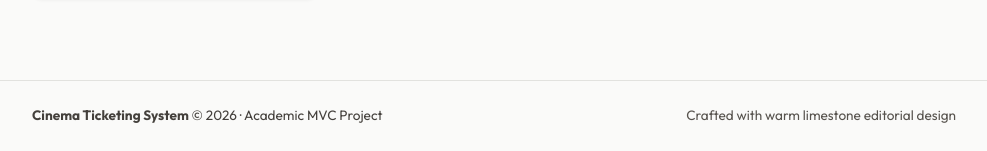
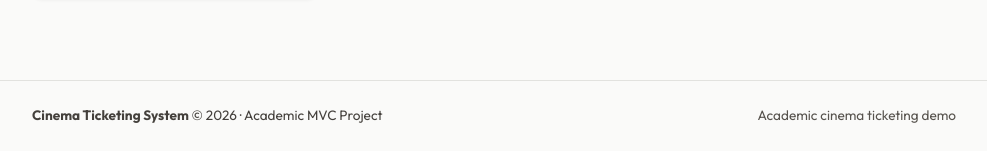
Before and after one commit to Aziz1291/Cinema, a PHP site: page /app/views/films.php in a window 1280 px wide. Shown: the part 3054-3205 px from the top of the page, without its empty margins (276-1263 px from the left). Run offline with PHP 8.4, Linux system fonts and the light colour scheme; data comes from the database, SQL or seed files in the repository.

Commit message:
Clean up cinema demo footer

```diff
--- a/app/views/partials/footer.php
+++ b/app/views/partials/footer.php
@@ -1,4 +1,4 @@
 <footer class="footer">
     <p><strong>Cinema Ticketing System</strong> &copy; <?php echo date('Y'); ?> &middot; Academic MVC Project</p>
-    <p class="muted">Crafted with warm limestone editorial design</p>
+    <p class="muted">Academic cinema ticketing demo</p>
 </footer>
```
